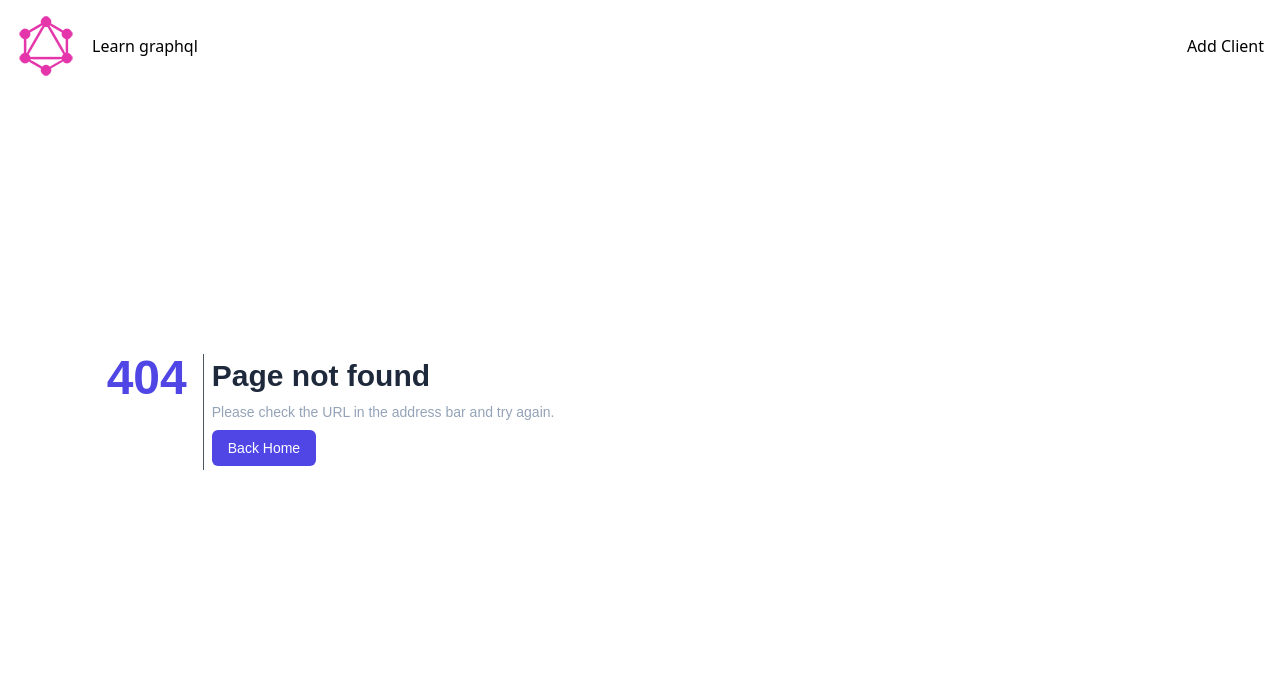
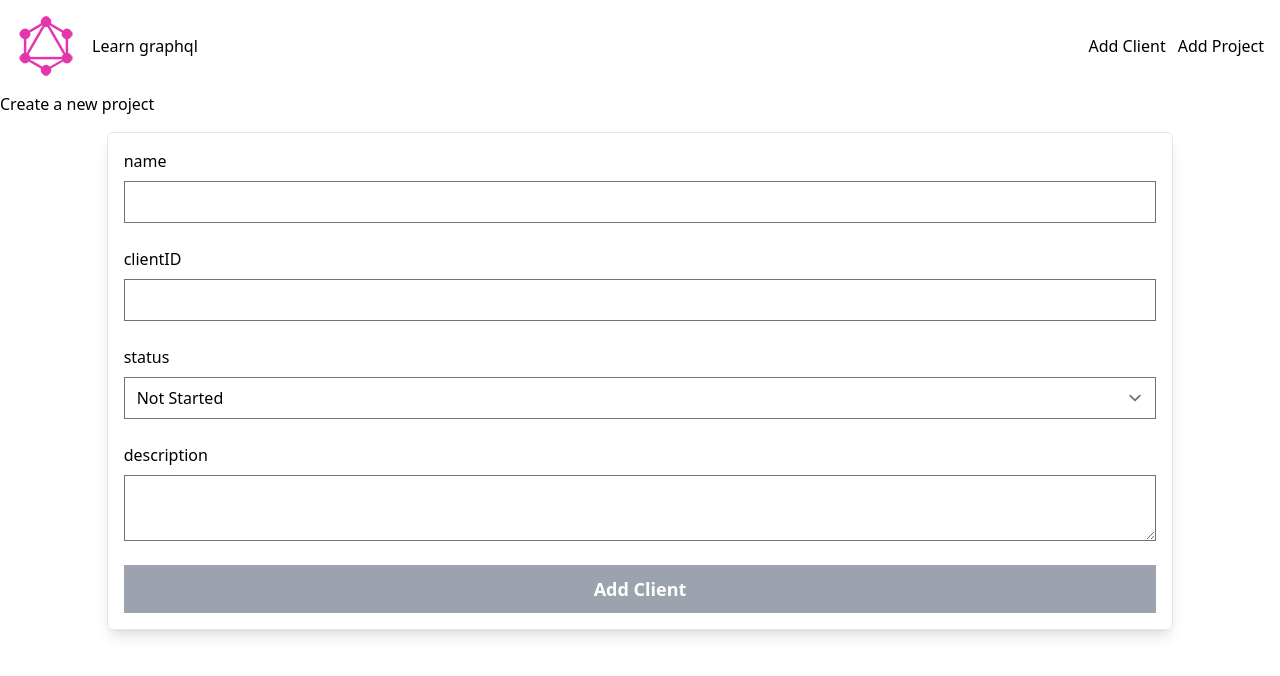
Before and after one commit to webDevTolu/fantastic-spoon, a React (Create React App) app in the folder client/: page /add-project in a window 1280 px wide. Before the commit this address had no page. Shown: the top 676 px of the page. Built offline with nearby package versions, Linux system fonts and the light colour scheme.

Commit message:
draft box for add project

```diff
--- a/client/src/App.js
+++ b/client/src/App.js
@@ -7,6 +7,7 @@ const HomePage = React.lazy(() => import("./pages/HomePage"));
 const AddClient = React.lazy(() => import("./pages/AddClient"));
 const Error404 = React.lazy(() => import("./pages/Error404"));
 const ProjectDetail = React.lazy(() => import("./pages/ProjectDetail"));
+const AddProject = React.lazy(() => import("./pages/AddProject"));
 
 export default function App() {
   return (
@@ -15,6 +16,7 @@ export default function App() {
         <Routes>
           <Route path="/" exact element={<HomePage />} />
           <Route path="add-client" element={<AddClient />} />
+          <Route path="add-project" element={<AddProject />} />
           <Route path="projects/:id" element={<ProjectDetail />} />
           <Route path="*" element={<Error404 />} />
         </Routes>
--- /dev/null
+++ b/client/src/components/AddProjectForm.js
@@ -0,0 +1,88 @@
+import { useEffect, useState } from "react";
+
+const AddProjectForm = () => {
+  const [name, setName] = useState("");
+  const [description, setDescription] = useState("");
+  const [clientID, setClientID] = useState("");
+  const [status, setStatus] = useState("Not Started");
+  const [disable, setDisable] = useState(true);
+
+  // simple form validation
+  useEffect(() => {
+    if (name !== "" && description !== "" && clientID !== "" && status !== "") {
+      setDisable(false);
+    } else {
+      setDisable(true);
+    }
+  }, [name, description, clientID, status]);
+
+  const submitHandler = (event) => {
+    event.preventDefault();
+    console.log(status);
+  };
+
+  return (
+    <form
+      onSubmit={submitHandler}
+      className="w-5/6 mx-auto flex flex-col gap-y-6 items-center justify-center p-4 border rounded-md shadow-lg"
+    >
+      <div className="flex flex-col gap-y-2 w-full">
+        <label htmlFor="name">name</label>
+        <input
+          type="text"
+          name="name"
+          value={name}
+          id="name"
+          onChange={(event) => setName(event.target.value)}
+        />
+      </div>
+
+      <div className="flex flex-col gap-y-2 w-full">
+        <label htmlFor="clientID">clientID</label>
+        <input
+          type="text"
+          name="clientID"
+          value={clientID}
+          id="clientID"
+          onChange={(event) => setClientID(event.target.value)}
+        />
+      </div>
+
+      <div className="flex flex-col gap-y-2 w-full">
+        <label htmlFor="status">status</label>
+        <select
+          name="status"
+          id="status"
+          value={status}
+          onChange={(event) => setStatus(event.target.value)}
+        >
+          <option value="Not Started">Not Started</option>
+          <option value="In Progress">In Progress</option>
+          <option value="Completed">Completed</option>
+        </select>
+      </div>
+
+      <div className="flex flex-col gap-y-2 w-full">
+        <label htmlFor="description">description</label>
+        <textarea
+          id="description"
+          name="description"
+          value={description}
+          onChange={(event) => setDescription(event.target.value)}
+        ></textarea>
+      </div>
+
+      <div className="flex w-full">
+        <button
+          type="submit"
+          className="bg-blue-800 hover:bg-blue-900 disabled:bg-gray-400 disabled:cursor-not-allowed text-white font-bold capitalize text-lg flex items-center justify-center h-12 w-full"
+          disabled={disable}
+        >
+          add client
+        </button>
+      </div>
+    </form>
+  );
+};
+
+export default AddProjectForm;
--- a/client/src/components/Header.js
+++ b/client/src/components/Header.js
@@ -9,8 +9,9 @@ const Header = () => {
         <h1>Learn graphql</h1>
       </Link>
 
-      <div>
+      <div className="flex gap-x-3 items-center">
         <Link to="/add-client">Add Client</Link>
+        <Link to="/add-project">Add Project</Link>
       </div>
     </nav>
   );
--- /dev/null
+++ b/client/src/pages/AddProject.js
@@ -0,0 +1,12 @@
+import AddProjectForm from "../components/AddProjectForm";
+
+const AddProject = () => {
+  return (
+    <div className='flex flex-col gap-y-4'>
+      <h2>Create a new project</h2>
+      <AddProjectForm />
+    </div>
+  );
+};
+
+export default AddProject;
--- a/client/src/pages/ProjectDetail.js
+++ b/client/src/pages/ProjectDetail.js
@@ -41,10 +41,23 @@ const ProjectDetail = () => {
               {data.singleProject.description}
             </p>
             <div className="flex justify-between items-center mt-1">
-              <span className="text-xs font-medium font-rubik text-stone-400 italic">
+              <span
+                className={`text-xs font-medium font-rubik italic ${
+                  data.singleProject.status === "Not Started"
+                    ? "text-red-400"
+                    : data.singleProject.status === "In Progress"
+                    ? "text-amber-400"
+                    : data.singleProject.status === "Completed"
+                    ? "text-green-400"
+                    : ""
+                }`}
+              >
                 {data.singleProject.status}
               </span>
-              <p onClick={() => setShow(!show)} className="text-sm text-stone-700 hover:text-stone-800 font-normal ">
+              <p
+                onClick={() => setShow(!show)}
+                className="text-sm text-stone-700 hover:text-stone-800 font-normal "
+              >
                 {!show ? "View CLient" : "Hide"}
               </p>
             </div>
```
